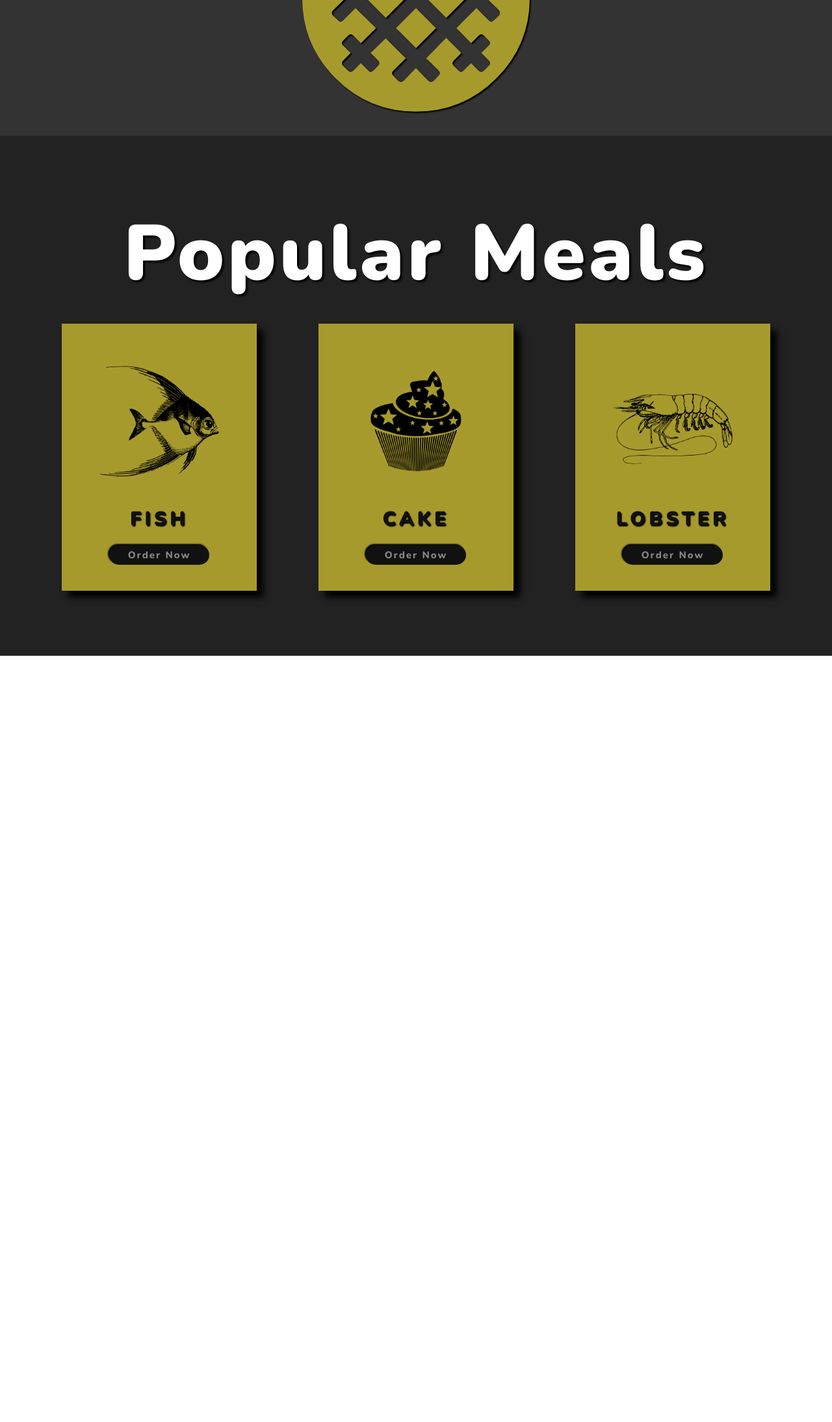
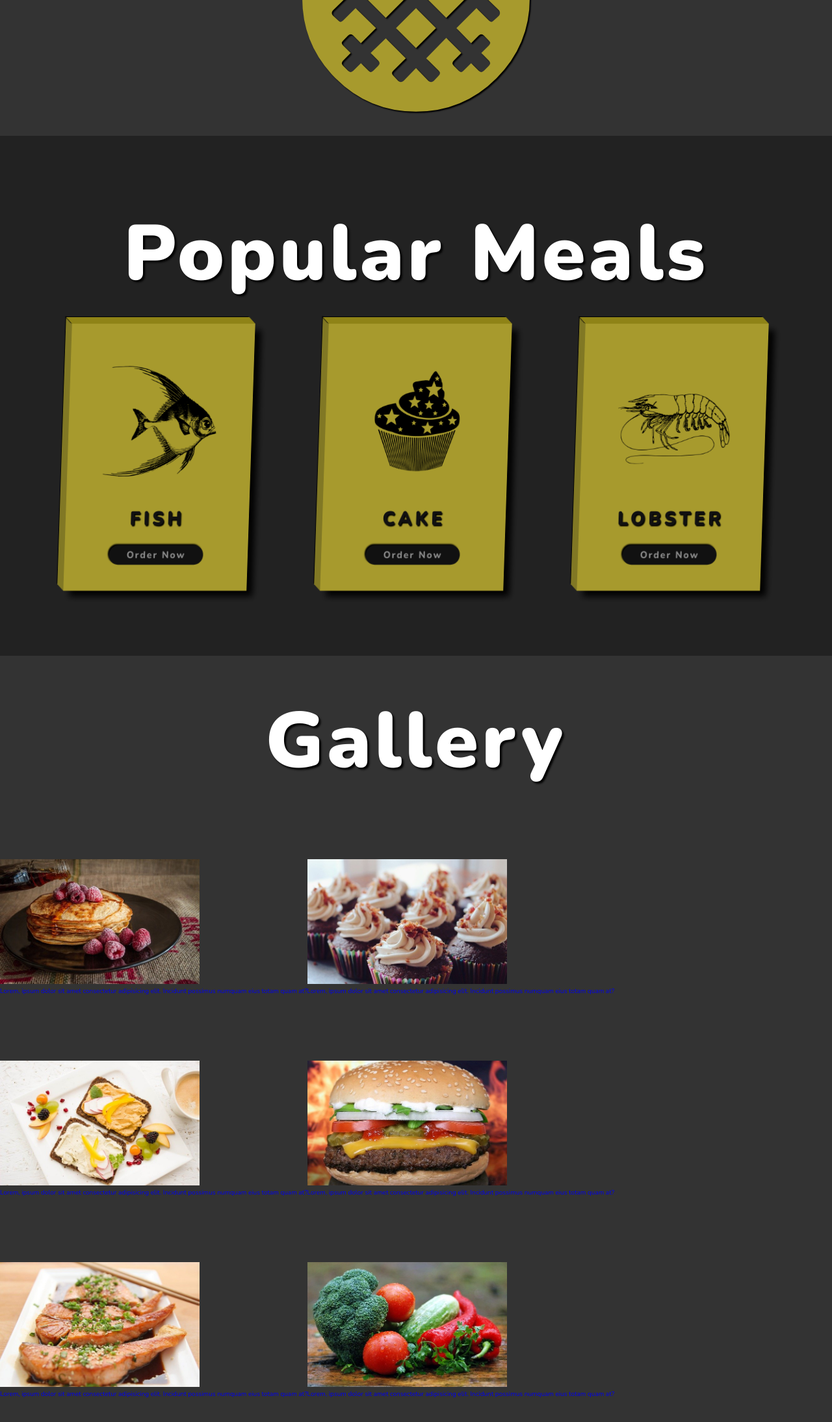
Before and after one commit to AbdullahAnsari77/Food-App-version-2, a plain HTML site: page index.html in a window 1280 px wide. Shown: the part 591-2779 px from the top of the page at 65% size. Before the commit the page ends 1600 px from the top, so only its background shows below. Drawn offline with nearby package versions, Linux system fonts and the light colour scheme.

Commit message:
section 3 working

```diff
--- a/index.html
+++ b/index.html
@@ -11,7 +11,6 @@
     />
   </head>
   <body>
-
     <div class="container">
       <!-- section 1 -->
       <section class="section-1">
@@ -53,6 +52,61 @@
         </div>
       </section>
       <!-- end of section 2 -->
+      <!-- start of section 3 -->
+      <section class="section-3">
+        <h1 class="section-heading">Gallery</h1>
+        <div class="gallery">
+          <a href="#" class="gallery-link" title="Order Now">
+            <img src="images/gallery-img-1.jpg" class="food-img" />
+            <h3 class="food-name">Pancakes</h3>
+            <p class="food-description">
+              Lorem, ipsum dolor sit amet consectetur adipisicing elit. Incidunt
+              possimus numquam eius totam quam at?
+            </p>
+          </a>
+          <a href="#" class="gallery-link" title="Order Now">
+            <img src="images/gallery-img-2.jpg" class="food-img" />
+            <h3 class="food-name">Cakes</h3>
+            <p class="food-description">
+              Lorem, ipsum dolor sit amet consectetur adipisicing elit. Incidunt
+              possimus numquam eius totam quam at?
+            </p>
+          </a>
+          <a href="#" class="gallery-link" title="Order Now">
+            <img src="images/gallery-img-3.jpg" class="food-img" />
+            <h3 class="food-name">Hummus</h3>
+            <p class="food-description">
+              Lorem, ipsum dolor sit amet consectetur adipisicing elit. Incidunt
+              possimus numquam eius totam quam at?
+            </p>
+          </a>
+          <a href="#" class="gallery-link" title="Order Now">
+            <img src="images/gallery-img-4.jpg" class="food-img" />
+            <h3 class="food-name">Hamburger</h3>
+            <p class="food-description">
+              Lorem, ipsum dolor sit amet consectetur adipisicing elit. Incidunt
+              possimus numquam eius totam quam at?
+            </p>
+          </a>
+          <a href="#" class="gallery-link" title="Order Now">
+            <img src="images/gallery-img-5.jpg" class="food-img" />
+            <h3 class="food-name">Salmon</h3>
+            <p class="food-description">
+              Lorem, ipsum dolor sit amet consectetur adipisicing elit. Incidunt
+              possimus numquam eius totam quam at?
+            </p>
+          </a>
+          <a href="#" class="gallery-link" title="Order Now">
+            <img src="images/gallery-img-6.jpg" class="food-img" />
+            <h3 class="food-name">Vegetable</h3>
+            <p class="food-description">
+              Lorem, ipsum dolor sit amet consectetur adipisicing elit. Incidunt
+              possimus numquam eius totam quam at?
+            </p>
+          </a>
+        </div>
+      </section>
+      <!-- End of section 3 -->
     </div>
     <script src="script.js"></script>
   </body>
--- a/style.css
+++ b/style.css
@@ -6,7 +6,7 @@
   box-sizing: border-box;
   text-decoration: none;
   outline: none;
-    font-family:"Nunito", sans-serif;
+  font-family: "Nunito", sans-serif;
   font-weight: 400;
 }
 
@@ -42,7 +42,6 @@
   transform: translate(-50%, -50%) scale(0);
   text-shadow: 0.2rem 0.2rem 0.2rem #000;
   transition: transform 0.3s;
-
 }
 
 .section-1-icons i.change {
@@ -51,7 +50,7 @@
 }
 /* end of section 1 */
 /* section 2 */
-.section-2{
+.section-2 {
   width: 100%;
   height: 100vh;
   background-color: #222;
@@ -60,7 +59,7 @@
   justify-content: space-between;
   padding: 10rem 0;
 }
-.cards-container{
+.cards-container {
   display: flex;
   justify-content: space-evenly;
 }
@@ -74,12 +73,41 @@
   align-items: center;
   box-shadow: 1rem 1rem 1rem #000;
   position: relative;
-
+  transform: rotateY(20deg) skewX(-2deg);
+  transition: transform 0.5s, box-shadow 0.5s;
 }
-.card-img{
-    width:100%;
+.card:hover {
+  transform: rotateY(20deg) skew(-2deg) translateY(-3rem);
+  box-shadow: 2rem 2rem 2rem #000;
 }
-.card-name{
+.card::before {
+  content: "";
+  height: 100%;
+  width: 1rem;
+  background-color: #817824;
+  position: absolute;
+  top: 0;
+  left: -1rem;
+  transform: skewY(45deg);
+  transform-origin: right;
+  box-shadow: -0.1rem -0.1rem 0.1rem #000;
+}
+.card::after {
+  content: "";
+  height: 1rem;
+  width: 100%;
+  background-color: #8f8317;
+  position: absolute;
+  top: -1rem;
+  left: 0;
+  transform: skewx(45deg);
+  transform-origin: bottom;
+  box-shadow: -0.1rem -0.1rem 0.1rem #000;
+}
+.card-img {
+  width: 100%;
+}
+.card-name {
   font-size: 3rem;
   font-weight: 900;
   text-transform: uppercase;
@@ -88,21 +116,45 @@
   margin: 2rem 0;
   text-shadow: 0.15rem 0.15rem 0.15rem #000;
 }
-.card-btn{
+.card-btn {
   width: 70%;
   background-color: #111;
-    color:#888;
+  color: #888;
   border-radius: 5rem;
-    font-size:1.5rem ;
+  font-size: 1.5rem;
   font-weight: 800;
   letter-spacing: 0.2rem;
   text-transform: capitalize;
   border: none;
-    padding:0.5rem 0;
-    cursor:pointer ;
-    box-shadow:-0.2rem -0.2rem 0.2rem #000 ;
-
-
-
+  padding: 0.5rem 0;
+  cursor: pointer;
+  box-shadow: -0.2rem -0.2rem 0.2rem #000;
 }
 /* end section 2 */
+/* start of section 3 */
+.section-3 {
+  background-color: #333;
+  padding: 5rem 0;
+}
+.gallery {
+  display: flex;
+  flex-wrap: wrap;
+  align-items: center;
+}
+.gallery.link {
+  position: relative;
+}
+
+.food-img {
+  width: 24vw;
+  height: 15vw;
+  object-fit: cover;
+  justify-content: space-evenly;
+  margin-top: 10rem;
+}
+.food-name {
+  position: absolute;
+  top: 3rem;
+  left: 3rem;
+}
+/* End of section 3 */
```
Lines whose indentation alone changed are shown as unchanged.
